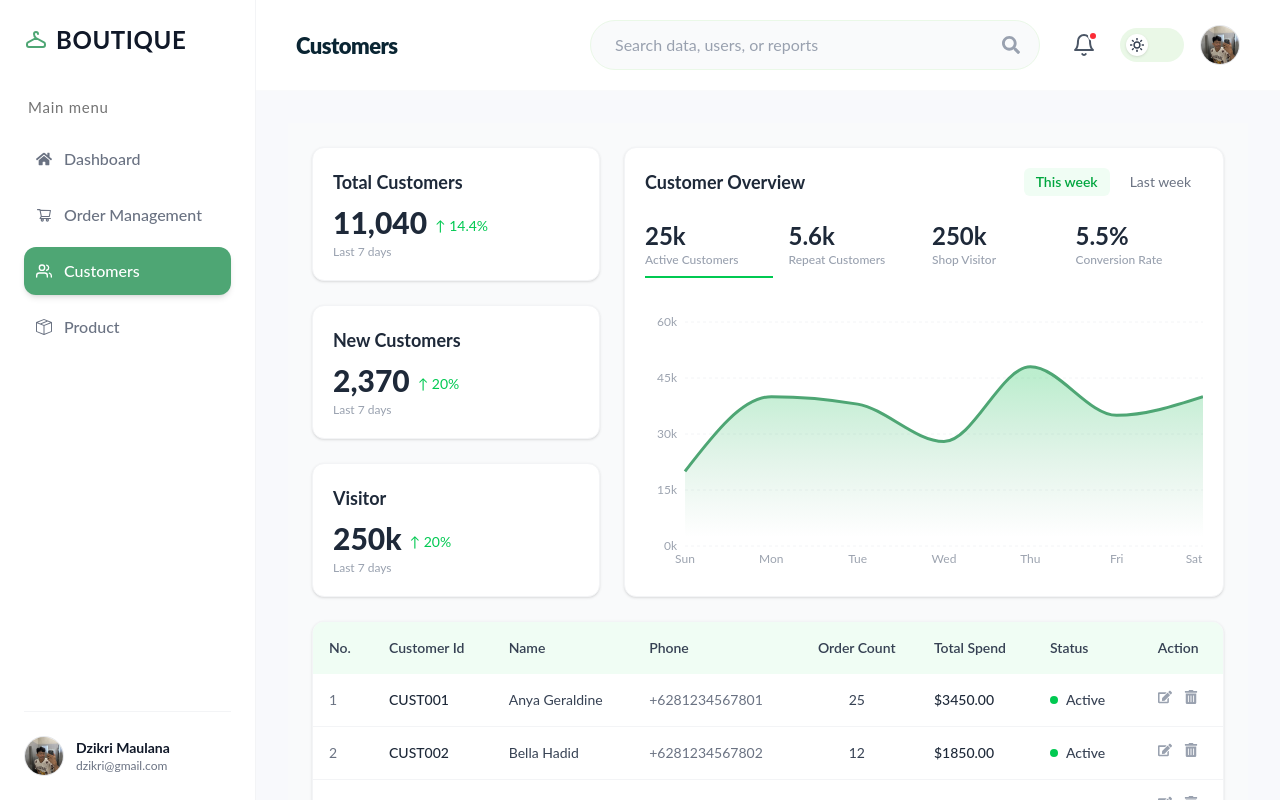
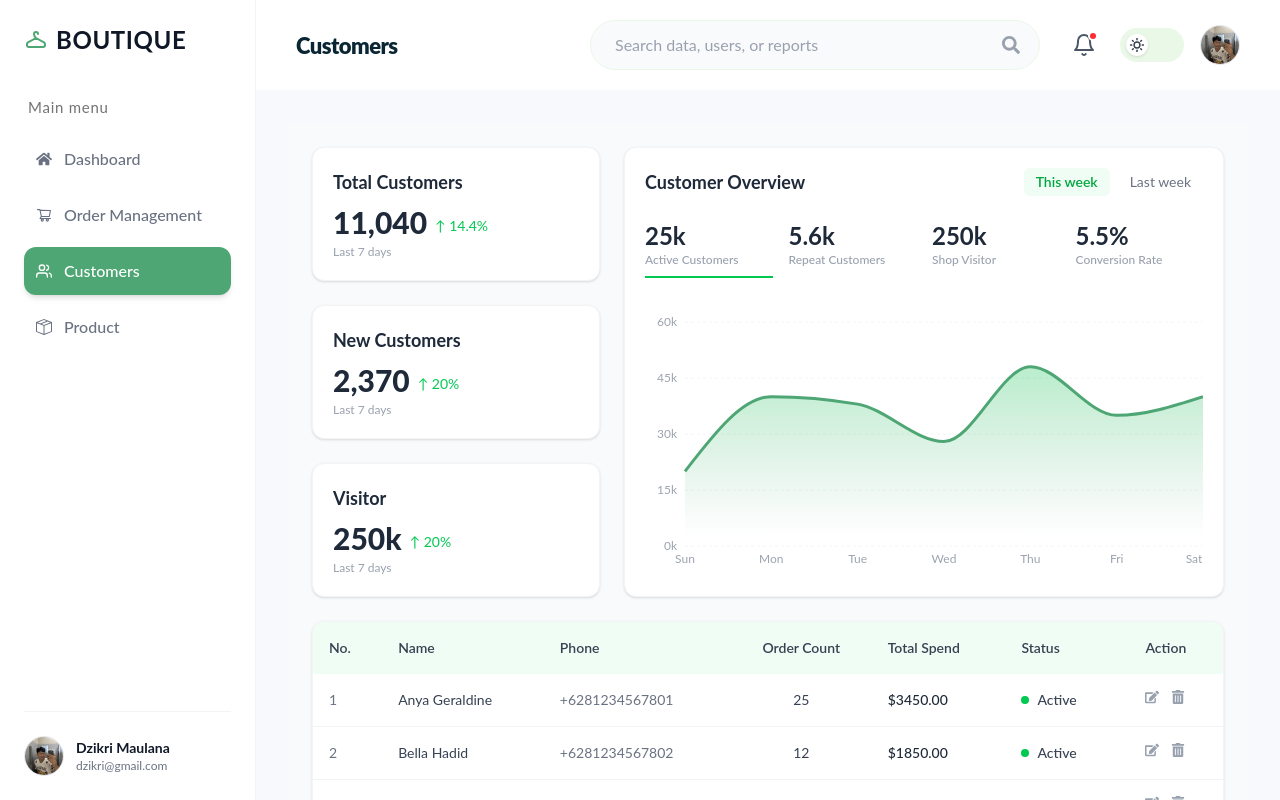
Before and after one commit to dzikripcr/dzikri-go, a React (Vite) app: page /customers in a window 1280 px wide. Built offline with nearby package versions, Linux system fonts and the light colour scheme; a web font is replaced by a local one.

Commit message:
Perbaikan komponen Customer 2

```diff
--- a/src/pages/Customers.jsx
+++ b/src/pages/Customers.jsx
@@ -82,7 +82,6 @@ export default function Customers() {
           <thead>
             <tr className="bg-green-50 text-gray-700 text-sm">
                <th className="p-4 font-semibold">No.</th>
-              <th className="p-4 font-semibold">Customer Id</th>
               <th className="p-4 font-semibold">Name</th>
               <th className="p-4 font-semibold">Phone</th>
               <th className="p-4 font-semibold text-center">Order Count</th>
@@ -95,7 +94,6 @@ export default function Customers() {
             {customers.map((customer, index) => (
               <tr key={index} className="border-b border-gray-100 hover:bg-gray-50 text-sm transition-colors">
                <td className="p-4 text-gray-500">{index + 1}</td>
-                <td className="p-4 font-medium text-gray-800">{customer.customerId}</td>
                 <td className="p-4 text-gray-700">{customer.name}</td>
                 <td className="p-4 text-gray-500">{customer.phone}</td>
                 <td className="p-4 text-gray-700 text-center">{customer.orderCount}</td>
```
